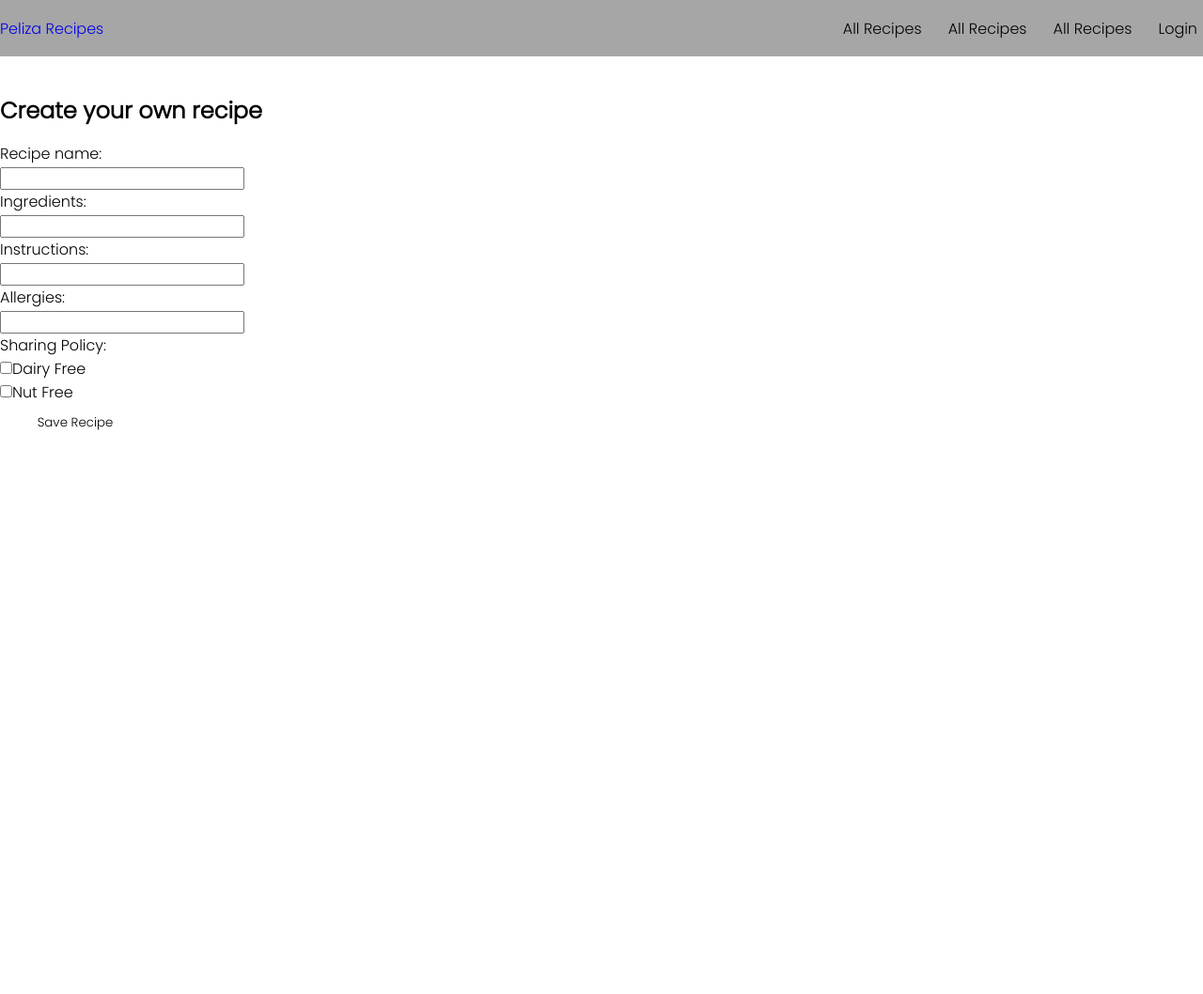
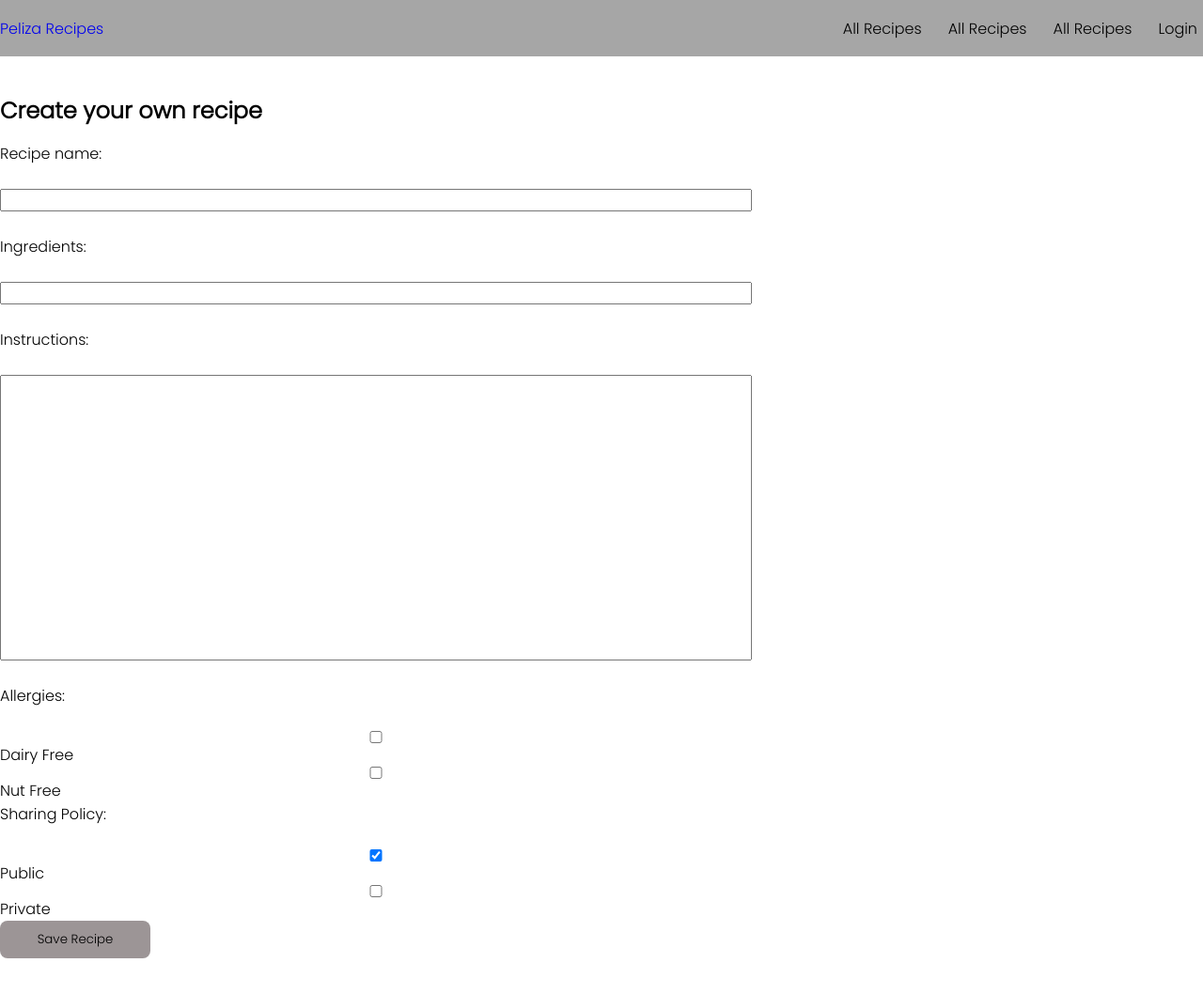
Before and after one commit to MelissaAstbury/WebTechnologiesCW01, a website with bundled scripts: page src/html/createRecipe.html in a window 1280 px wide. Shown: the whole page at 94% size. Before the commit the page ends 800 px from the top, so only its background shows below. Built offline with nearby package versions, Linux system fonts and the light colour scheme; some packages are replaced by stand-ins of ours; no server answers.

Commit message:
Form structure

```diff
--- a/src/html/createRecipe.html
+++ b/src/html/createRecipe.html
@@ -17,7 +17,7 @@
     <meta property="og:image" content="img" />
 
     <link rel="stylesheet" href="../css/index.css" />
-    <link rel="stylesheet" href="../css/recipes.css" />
+    <link rel="stylesheet" href="../css/createRecipe.css" />
     <link rel="preconnect" href="https://fonts.googleapis.com" />
     <link rel="preconnect" href="https://fonts.gstatic.com" crossorigin />
     <link
@@ -48,19 +48,20 @@
     <main>
       <section class="wrapper section">
         <h1>Create your own recipe</h1>
-        <form>
-            <label for="name">Recipe name:</label><br>
+        <form class="form-container">
+            <label for="name" class="label-name">Recipe name:</label><br>
             <input type="text" id="name" name="name" value=""><br>
-            <label for="ingredients">Ingredients:</label><br>
+            <label for="ingredients" class="label-name">Ingredients:</label><br>
             <input type="text" id="ingredients" name="ingredients" value=""><br>
-            <label for="instructions">Instructions:</label><br>
-            <input type="text" id="instructions" name="instructions" value=""><br>
-            <label for="allergies">Allergies:</label><br>
-            <input type="text" id="allergies" name="allergies" value=""><br>
-            <label for="sharing-policy">Sharing Policy:</label><br>
-            <input type="checkbox" id="sharing-policy" name="diary-free" value="">Dairy Free<br>
-            <input type="checkbox" id="sharing-policy" name="nut-free" value="">Nut Free<br>
-            <button>Save Recipe</button>
+            <label for="instructions" class="label-name">Instructions:</label><br>
+            <input type="text" id="instructions" name="instructions" value="" class="text-box"><br>
+            <label for="allergies" class="label-name">Allergies:</label><br>
+            <input type="checkbox" id="sharing-policy" name="allergies" value="">Dairy Free<br>
+            <input type="checkbox" id="sharing-policy" name="allergies" value="">Nut Free<br>
+            <label for="sharing-policy" class="label-name">Sharing Policy:</label><br>
+            <input type="checkbox" id="sharing-policy" name="sharing-policy" value="" checked>Public<br>
+            <input type="checkbox" id="sharing-policy" name="sharing-policy" value="">Private<br>
+            <button class="save-btn">Save Recipe</button>
         </form>
       </section>
     </main>
```
